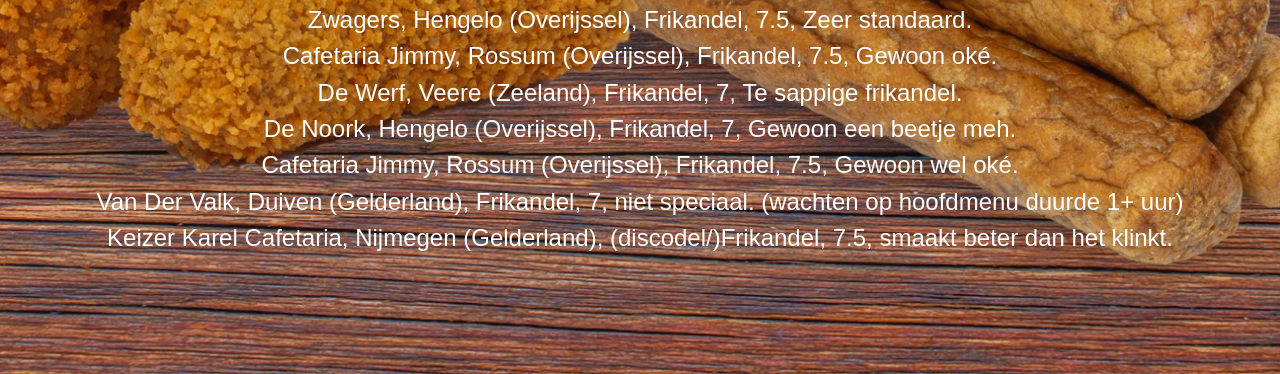
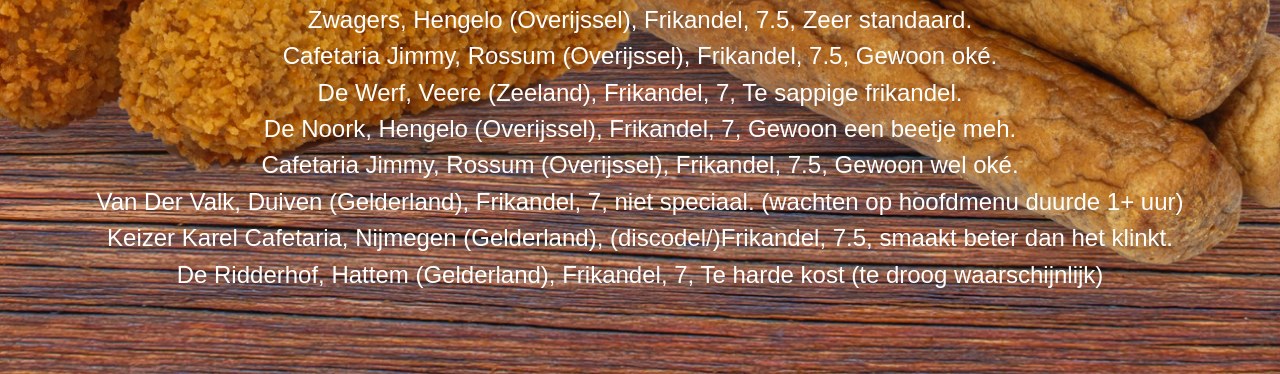
Before and after one commit to CastimierDev/Snack-Reviews, a plain HTML site: page index.html in a window 1280 px wide. Both pictures are taken after a click on the button "Frikandel". Shown: the part 426-800 px from the top of the page. Drawn offline with nearby package versions, Linux system fonts and the light colour scheme.

Commit message:
De ridderhof

```diff
--- a/index.html
+++ b/index.html
@@ -47,6 +47,7 @@
             <p>Cafetaria Jimmy, Rossum (Overijssel), Frikandel, 7.5, Gewoon wel oké.</p>
             <p>Van Der Valk, Duiven (Gelderland), Frikandel, 7, niet speciaal. (wachten op hoofdmenu duurde 1+ uur)</p>
             <p>Keizer Karel Cafetaria, Nijmegen (Gelderland), (discodel/)Frikandel, 7.5, smaakt beter dan het klinkt.</p>
+            <p>De Ridderhof, Hattem (Gelderland), Frikandel, 7, Te harde kost (te droog waarschijnlijk)</p>
           </div>
 
           <div id="kroket" style="display:none">
```
